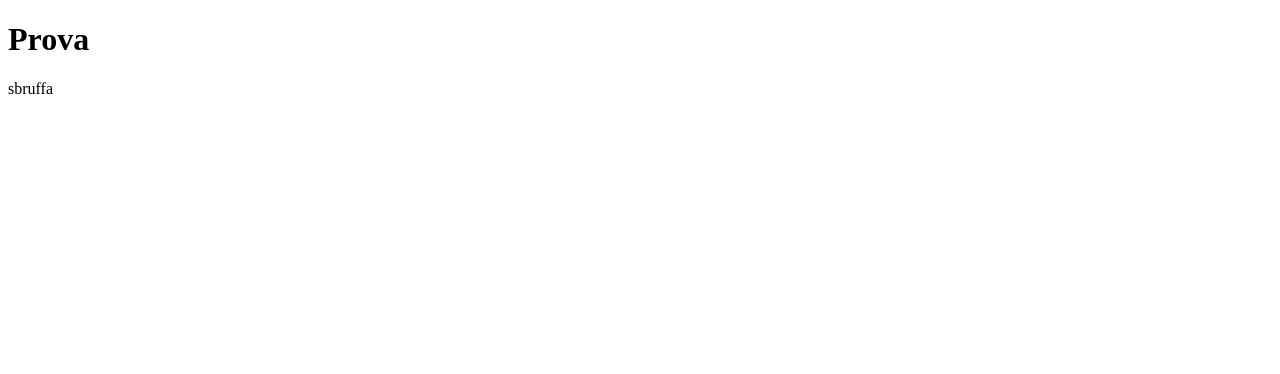
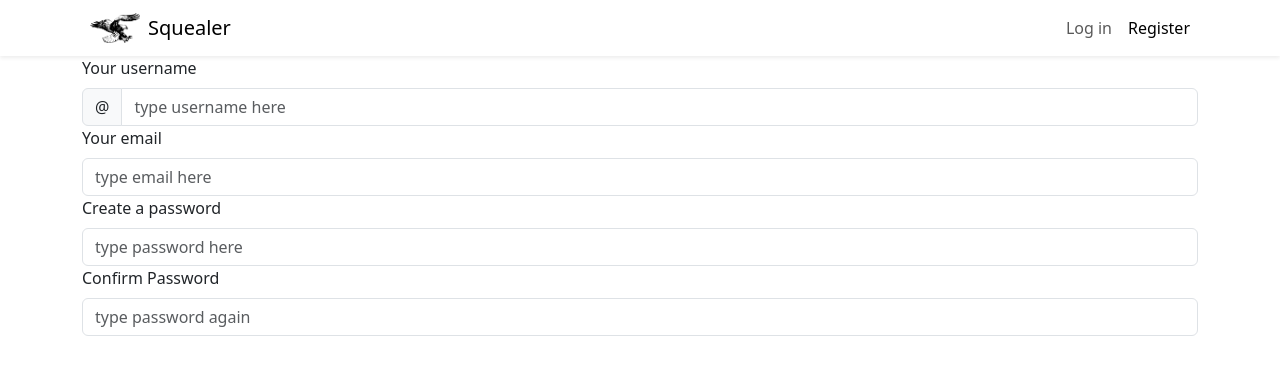
Before and after one commit to manTo16/Squealer, a React (Create React App) app in the folder app/: page /register in a window 1280 px wide. Shown: the top 374 px of the page. Built offline with nearby package versions, Linux system fonts and the light colour scheme.

Commit message:
navbar, routes

```diff
--- a/app/package.json
+++ b/app/package.json
@@ -14,6 +14,7 @@
     "react": "^18.2.0",
     "react-bootstrap": "^2.9.1",
     "react-dom": "^18.2.0",
+    "react-router-dom": "^6.17.0",
     "react-scripts": "5.0.1",
     "typescript": "^4.9.5",
     "web-vitals": "^2.1.4"
--- a/app/src/App.tsx
+++ b/app/src/App.tsx
@@ -1,12 +1,20 @@
 import React from 'react';
 import Navbar from './components/Navbar';
+import { Routes, Route } from 'react-router-dom';
+import Home from './pages/Home';
+import Login from './pages/Login';
+import Register from './pages/Register';
+
 
 function App() {
   return (
-    <div className="App">
+    <div>
       <Navbar />
-      <h1>Prova</h1>
-      <p>sbruffa</p>
+      <Routes>
+        <Route path='/' element={<Home />}/>
+        <Route path='/login' element={<Login />}/>
+        <Route path='/register' element={<Register />}/>
+      </Routes>
     </div>
   );
 }
--- a/app/src/components/Navbar.tsx
+++ b/app/src/components/Navbar.tsx
@@ -1,13 +1,25 @@
-import Container from 'react-bootstrap/Container';
-import Nav from 'react-bootstrap/Nav';
+import ContainerBootstrap from 'react-bootstrap/Container';
+import NavBootstrap from 'react-bootstrap/Nav';
 import NavbarBootstrap from 'react-bootstrap/Navbar';
-import NavDropdown from 'react-bootstrap/NavDropdown';
+import Logo from '../assets/squealer-logo.png'
+import { NavLink } from 'react-router-dom';
 
-function Navbar() {
+
+export default function Navbar() {
   return (
-    <>
-    </>
+    <NavbarBootstrap expand="lg" className="bg-white shadow-sm">
+      <ContainerBootstrap>
+        <NavbarBootstrap.Brand to="/" as={NavLink}>
+          <img src={Logo} alt="" width="50" height="30" className="d-inline-block align-top mx-2"/>
+          Squealer</NavbarBootstrap.Brand>
+        <NavbarBootstrap.Toggle aria-controls="basic-navbar-nav" />
+        <NavbarBootstrap.Collapse id="basic-navbar-nav">
+          <NavBootstrap className="ms-auto">
+            <NavBootstrap.Link to="/login" as={NavLink}>Log in</NavBootstrap.Link>
+            <NavBootstrap.Link to="/register" as={NavLink}>Register</NavBootstrap.Link>
+          </NavBootstrap>
+        </NavbarBootstrap.Collapse>
+      </ContainerBootstrap>
+    </NavbarBootstrap>
   );
 }
-
-export default Navbar;
--- a/app/src/index.tsx
+++ b/app/src/index.tsx
@@ -1,12 +1,16 @@
 import React from 'react';
 import ReactDOM from 'react-dom/client';
 import App from './App';
+import "bootstrap/dist/css/bootstrap.min.css"
+import { BrowserRouter } from 'react-router-dom';
 
 const root = ReactDOM.createRoot(
   document.getElementById('root') as HTMLElement
 );
 root.render(
   <React.StrictMode>
-    <App />
+    <BrowserRouter>
+      <App />
+    </BrowserRouter>
   </React.StrictMode>
 );
--- /dev/null
+++ b/app/src/pages/Home.tsx
@@ -0,0 +1,7 @@
+import React from 'react'
+
+export default function Home() {
+  return (
+    <div>Home</div>
+  )
+}
--- /dev/null
+++ b/app/src/pages/Login.tsx
@@ -0,0 +1,19 @@
+import React from 'react'
+import Form from 'react-bootstrap/Form'
+import InputGroup from 'react-bootstrap/InputGroup'
+
+export default function Login() {
+  return (
+    <div>
+        <Form.Label> Username </Form.Label>
+        <InputGroup>
+            <InputGroup.Text id="basic-addon1">@</InputGroup.Text>
+            <Form.Control placeholder="type username here" aria-label="username"/>
+        </InputGroup>
+        <Form.Label> Password </Form.Label>
+        <InputGroup>
+            <Form.Control placeholder="type password here" aria-label="password"/>
+        </InputGroup>
+    </div>
+  )
+}
--- /dev/null
+++ b/app/src/pages/Register.tsx
@@ -0,0 +1,30 @@
+import React from 'react'
+import Container from 'react-bootstrap/Container'
+import Form from 'react-bootstrap/Form'
+import InputGroup from 'react-bootstrap/InputGroup'
+
+export default function () {
+  return (
+    <div>
+        <Container>
+            <Form.Label> Your username</Form.Label>
+            <InputGroup>
+                <InputGroup.Text id="basic-addon1">@</InputGroup.Text>
+                <Form.Control placeholder="type username here" aria-label="username"/>
+            </InputGroup>
+            <Form.Label> Your email </Form.Label>
+            <InputGroup>
+                <Form.Control placeholder="type email here" aria-label="email"/>
+            </InputGroup>
+            <Form.Label> Create a password </Form.Label>
+            <InputGroup>
+                <Form.Control placeholder="type password here" aria-label="password"/>
+            </InputGroup>
+            <Form.Label> Confirm Password </Form.Label>
+            <InputGroup>
+                <Form.Control placeholder="type password again" aria-label="confirm password"/>
+            </InputGroup>
+        </Container>
+    </div>
+  )
+}
```
Also changed, not shown: app/src/assets/squealer-logo.png (renamed from app/public/squealer-logo.png), 1 other file (tests, documents, lock files or other folders).
